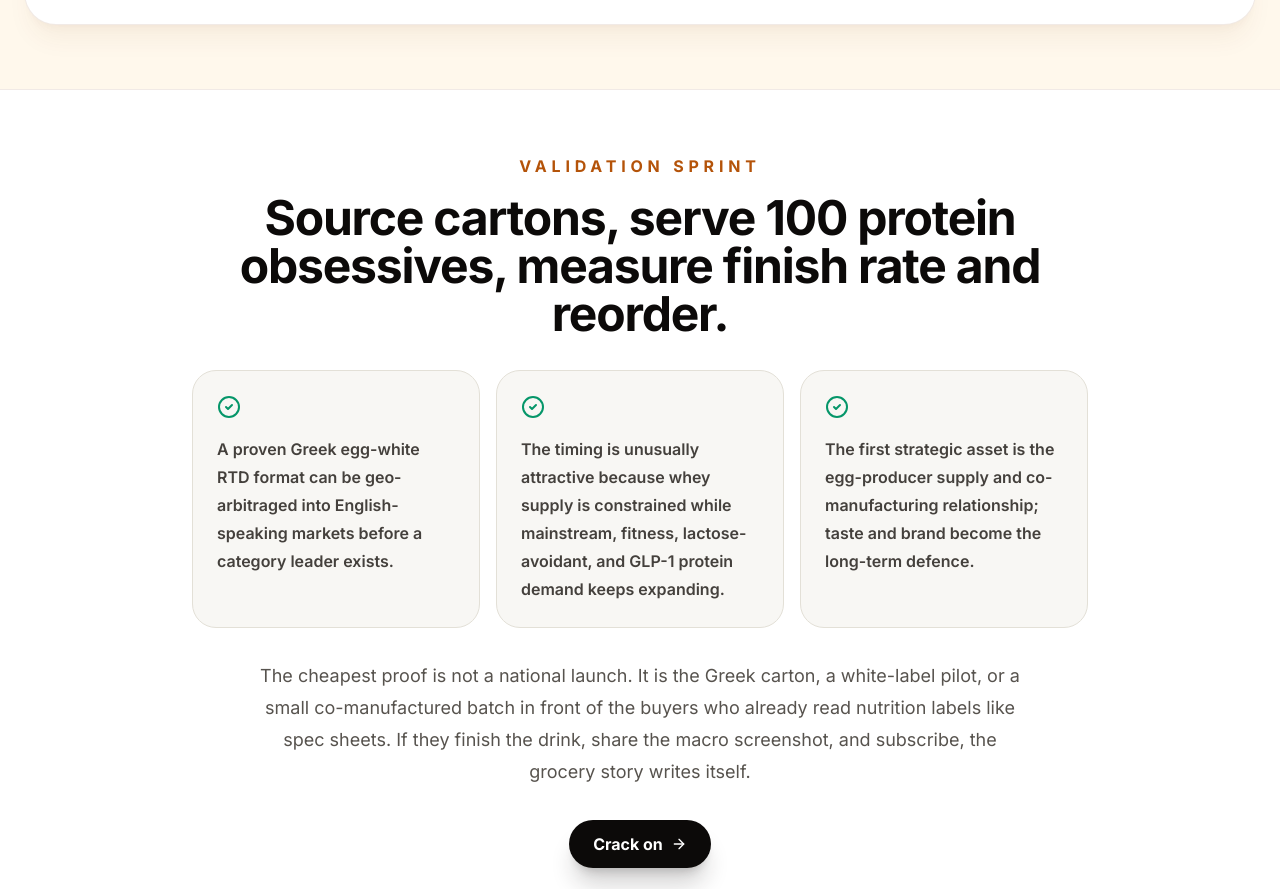
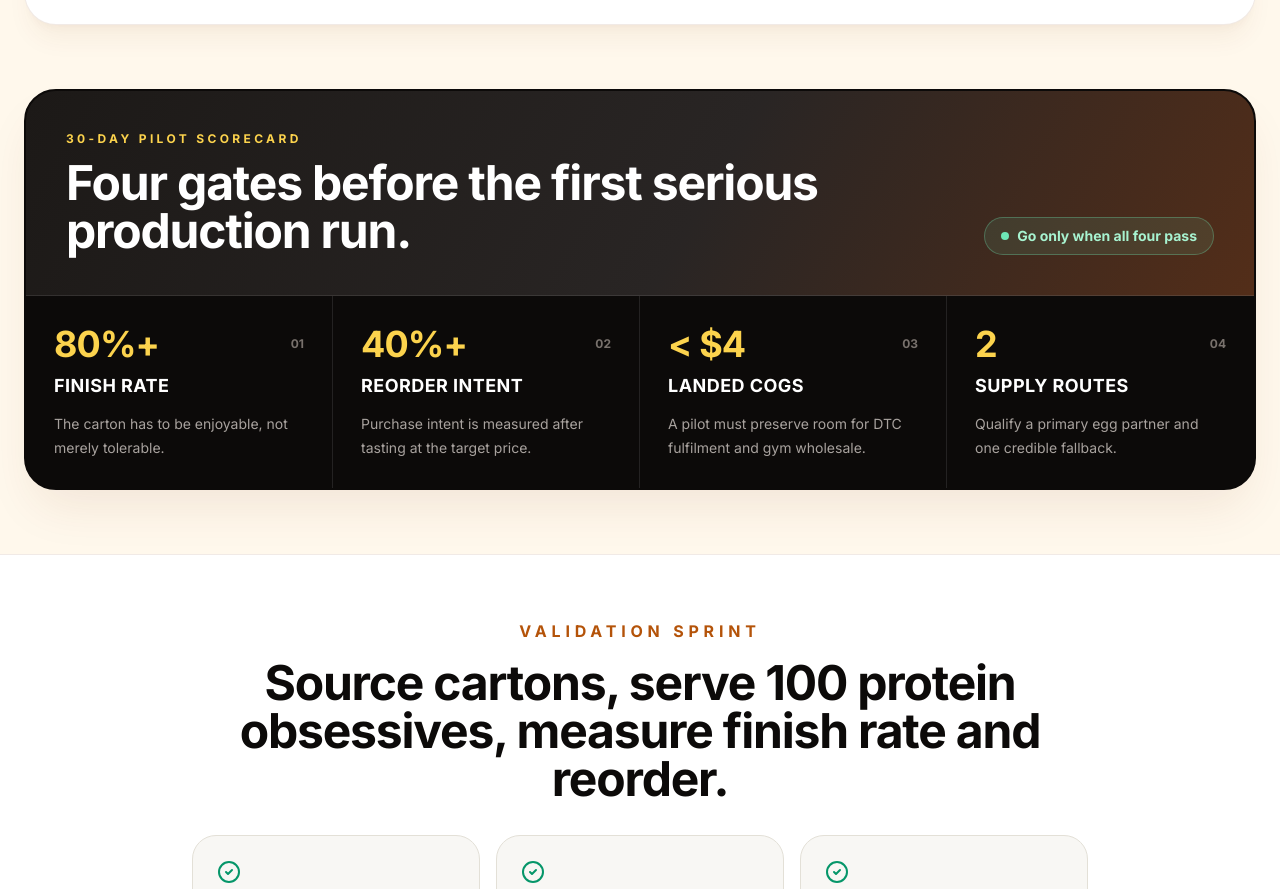
Before and after one commit to march-dave/react-next-anycase, a Next.js app: page /egg-white-protein-drinks in a window 1280 px wide. Shown: the part 7576-8465 px from the top of the page. Built offline with nearby package versions, Linux system fonts and the light colour scheme.

Commit message:
Add pilot validation scorecard

```diff
--- a/pages/egg-white-protein-drinks.js
+++ b/pages/egg-white-protein-drinks.js
@@ -142,6 +142,13 @@ const validationChecks = [
     title: 'Only scale on reorder proof',
     body: 'The milestone is not first-purchase curiosity. It is repeat orders, macro screenshot sharing, and willingness to subscribe.',
   },
+]
+
+const pilotScorecard = [
+  { metric: '80%+', label: 'finish rate', note: 'The carton has to be enjoyable, not merely tolerable.' },
+  { metric: '40%+', label: 'reorder intent', note: 'Purchase intent is measured after tasting at the target price.' },
+  { metric: '< $4', label: 'landed COGS', note: 'A pilot must preserve room for DTC fulfilment and gym wholesale.' },
+  { metric: '2', label: 'supply routes', note: 'Qualify a primary egg partner and one credible fallback.' },
 ]
 
 const summaryBullets = [
@@ -537,6 +544,34 @@ export default function EggWhiteProteinDrinks() {
           </div>
         </section>
 
+        <section className="mx-auto max-w-7xl px-6 pb-16" aria-labelledby="pilot-scorecard-title">
+          <div className="overflow-hidden rounded-[2rem] border-2 border-stone-950 bg-stone-950 text-white shadow-2xl shadow-amber-900/10">
+            <div className="grid gap-6 border-b border-white/10 bg-[linear-gradient(120deg,#1c1917_0%,#292524_55%,#78350f_140%)] p-7 md:grid-cols-[1fr_auto] md:items-end md:p-10">
+              <div>
+                <p className="text-xs font-black uppercase tracking-[0.28em] text-amber-300">30-day pilot scorecard</p>
+                <h2 id="pilot-scorecard-title" className="mt-3 max-w-3xl text-3xl font-black tracking-tight md:text-5xl">
+                  Four gates before the first serious production run.
+                </h2>
+              </div>
+              <div className="inline-flex w-fit items-center gap-2 rounded-full border border-emerald-300/30 bg-emerald-300/10 px-4 py-2 text-sm font-black text-emerald-200">
+                <span className="h-2 w-2 rounded-full bg-emerald-300" /> Go only when all four pass
+              </div>
+            </div>
+            <div className="grid sm:grid-cols-2 lg:grid-cols-4">
+              {pilotScorecard.map((item, index) => (
+                <article key={item.label} className="border-white/10 p-7 [&:not(:last-child)]:border-b sm:[&:not(:last-child)]:border-b-0 sm:[&:not(:nth-child(2n))]:border-r lg:[&:not(:last-child)]:border-r">
+                  <div className="flex items-center justify-between gap-4">
+                    <p className="text-4xl font-black tracking-tight text-amber-300">{item.metric}</p>
+                    <span className="text-xs font-black text-stone-500">0{index + 1}</span>
+                  </div>
+                  <h3 className="mt-2 text-lg font-black uppercase tracking-wide">{item.label}</h3>
+                  <p className="mt-3 text-sm leading-6 text-stone-400">{item.note}</p>
+                </article>
+              ))}
+            </div>
+          </div>
+        </section>
+
         <section id="summary" className="border-t border-amber-900/10 bg-white">
           <div className="mx-auto max-w-5xl px-6 py-16 text-center">
             <p className="font-black uppercase tracking-[0.3em] text-amber-700">Validation sprint</p>
```
